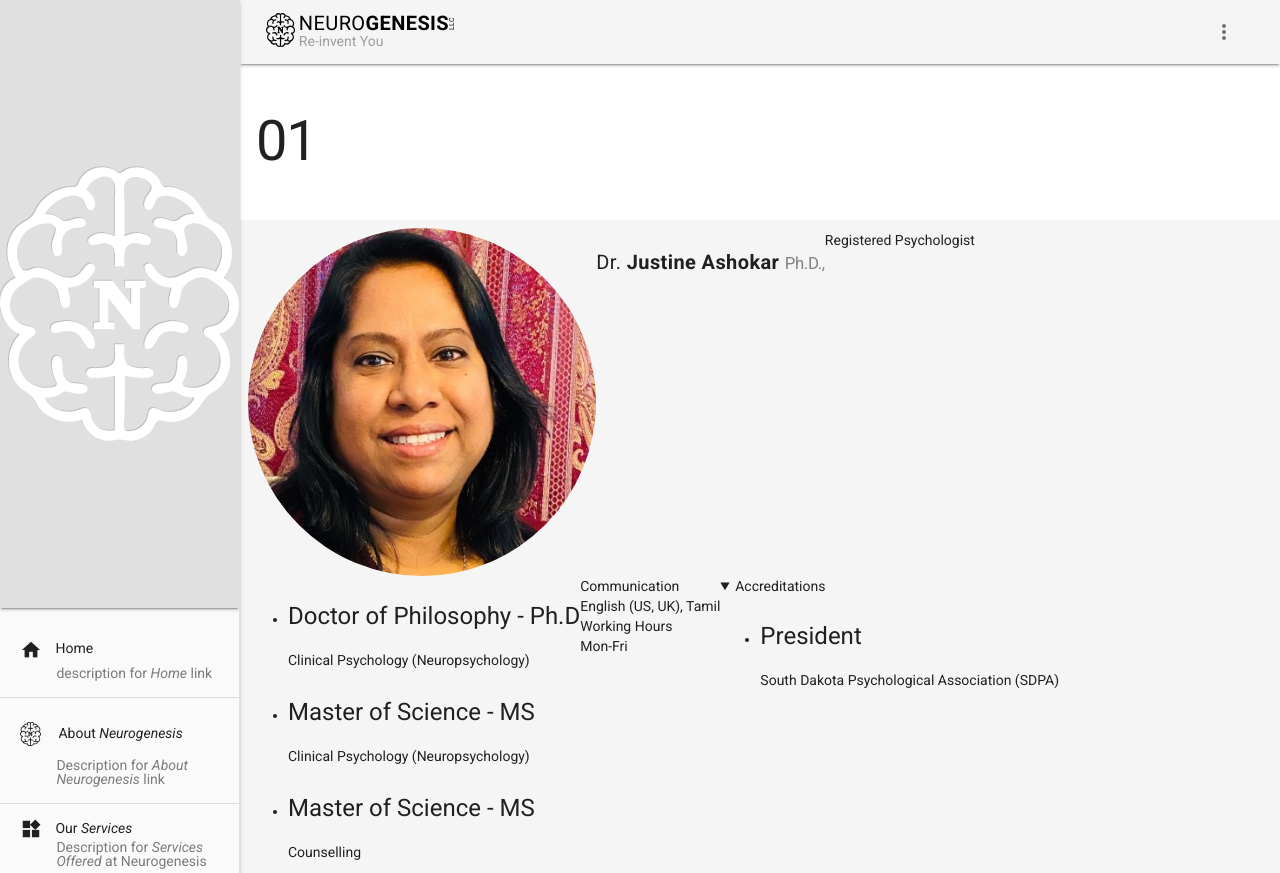
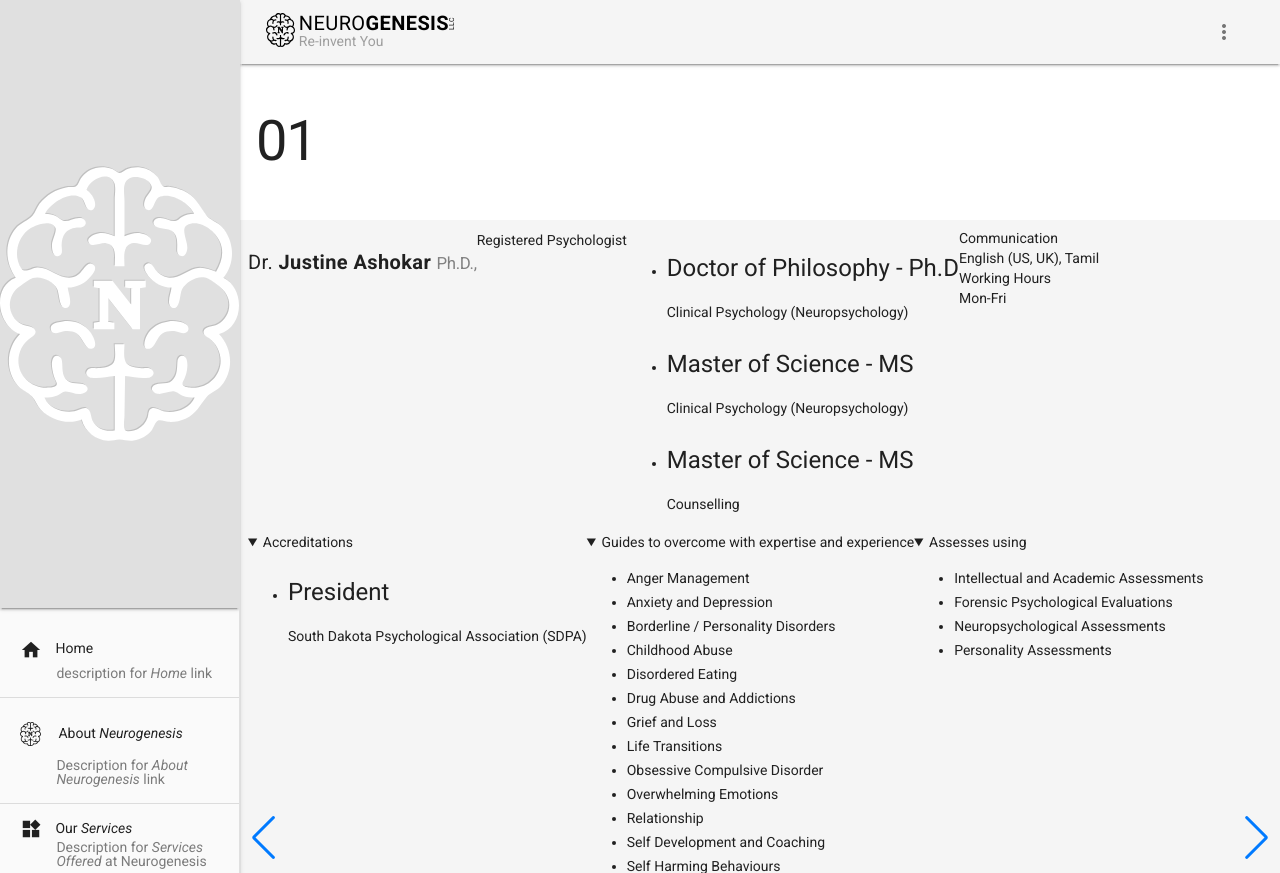
Before and after one commit to simpli5/neurogenesis, a PHP site: page / in a window 1280 px wide. Shown: the top 873 px of the page. Run offline with PHP 8.4, Linux system fonts and the light colour scheme; some libraries are stand-ins or nearby versions.

Commit message:
Error slider

```diff
--- a/index.php
+++ b/index.php
@@ -173,7 +173,7 @@
             </div>
           </div>
 		-->
-        <img style="width: 34%; border-radius: 50%;" src="assets/imgs/photos_psychologists_profile/justin_ashokar.jpeg" />
+        <img style="width: 34%; border-radius: 50%; display: none;" src="assets/imgs/photos_psychologists_profile/justin_ashokar.png" />
         <h1 class="mdl-layout-title">Dr. <strong>Justine Ashokar</strong> <small style="font-size: 1.2rem;">Ph.D.,</small></h1>
         <p>Registered Psychologist</p>
         <section>
```
Also changed, not shown: app_homepage_slider.inc (+6 -6 lines).
